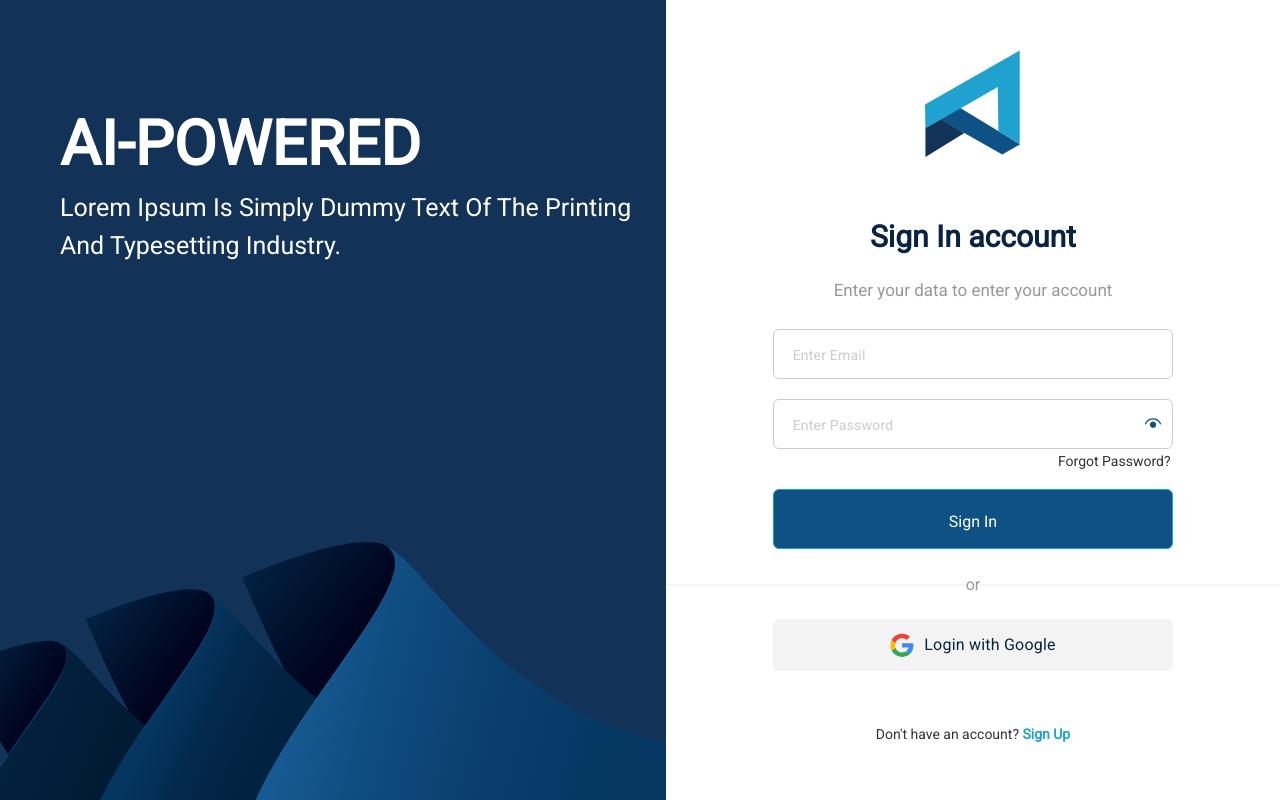
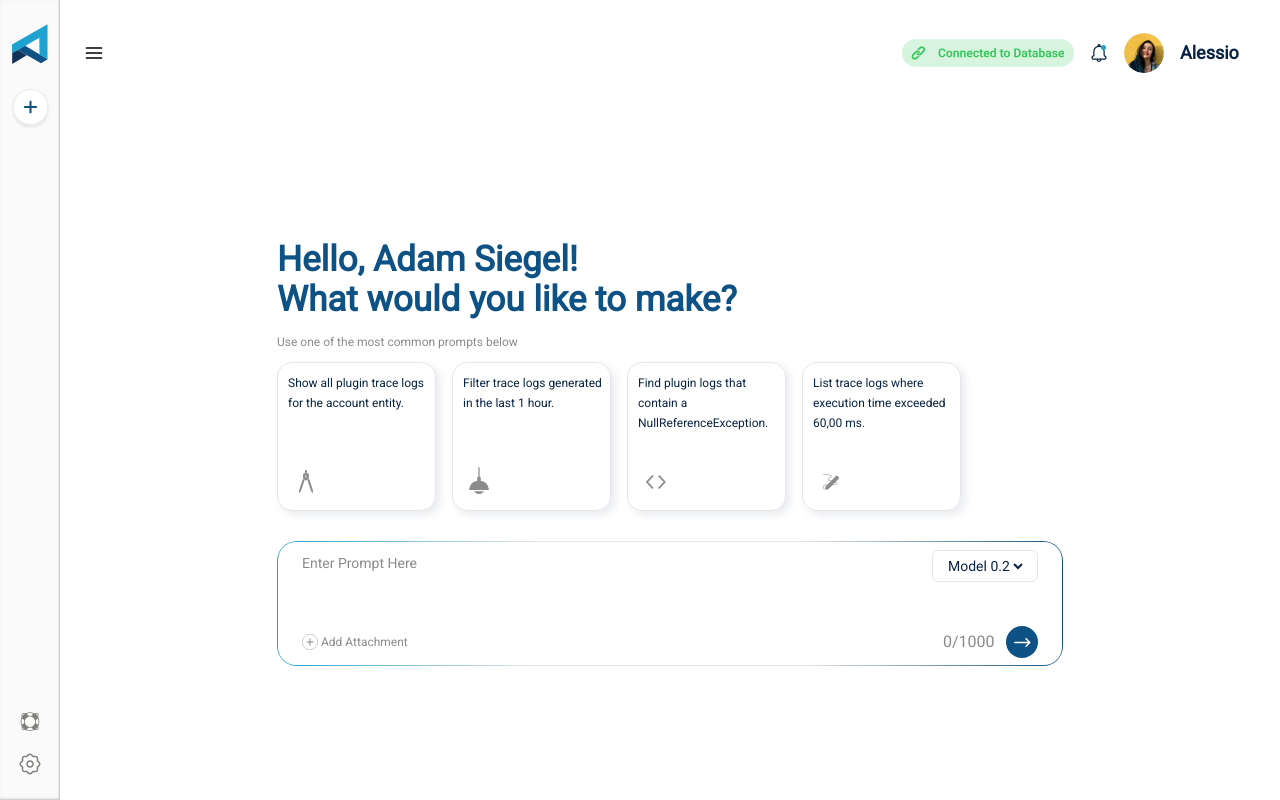
Before and after one commit to Harsh-Panghal/React_Project, a React (Vite) app in the folder PowerMakerAi/: page / in a window 1280 px wide. Built offline with nearby package versions, Linux system fonts and the light colour scheme.

Commit message:
Routing-done

```diff
--- a/PowerMakerAi/package.json
+++ b/PowerMakerAi/package.json
@@ -13,6 +13,7 @@
     "@tailwindcss/vite": "^4.1.10",
     "react": "^19.1.0",
     "react-dom": "^19.1.0",
+    "react-router-dom": "^7.6.2",
     "tailwindcss": "^4.1.10"
   },
   "devDependencies": {
--- a/PowerMakerAi/src/App.css
+++ b/PowerMakerAi/src/App.css
@@ -588,7 +588,7 @@
   margin-bottom: 1.5rem;
 }
 
-.card1 > .logo {
+.card1 > .logo1 {
   width: 36px;
   height: 45px;
 }
--- a/PowerMakerAi/src/App.jsx
+++ b/PowerMakerAi/src/App.jsx
@@ -1,58 +1,16 @@
-import './App.css';
-import Sidebar from './components/Sidebar.jsx';
-import Sidebar2 from './components/Sidebar2.jsx';
-import MainContent from './components/MainContent.jsx';
-import React, { useState } from 'react';
-import DeleteChatAccount from './components/DeleteChatAccount.jsx';
-import InviteCard from './components/InviteCard.jsx';
-import ProfileCard from './components/ProfileCard.jsx';
-import SignInUp from './components/SignInUp.jsx';
-// import { useState } from 'react';
-
-
+import React from 'react';
+import { BrowserRouter as Router, Routes, Route } from 'react-router-dom';
+import LandingPage from './pages/LandingPage';
+import SignInUp from './pages/SignInUp';
 
 function App() {
-  const [isSidebar2Visible, setIsSidebar2Visible] = useState(false); // false means Sidebar (default)
-  const [isProfileCardVisible, setIsProfileCardVisible] = useState(false);
-  const [isInviteCardVisible, setIsInviteCardVisible] = useState(false);
-  const [isDeleteChatAccountVisible, setIsDeleteChatAccountVisible] = useState(false);
-
-
-  const handleToggleSidebar = () => {
-
-    setIsSidebar2Visible(prev => !prev);
-  };
-  const handleToggleProfileCard = () => {
-
-    setIsProfileCardVisible(prev => !prev);
-  }
-  const handleToggleInviteCard = () => {
-
-    setIsInviteCardVisible(prev => !prev);
-  }
-  const handleToggleDeleteChatAccount = () => {
-
-    setIsDeleteChatAccountVisible(prev => !prev);
-  }
   return (
-    <>
-
-    {/* ---------------------------------------landing Page component-------------------------------- */}
-
-      {/* {isSidebar2Visible ? <Sidebar2 isDeleteChatAccountVisible={isDeleteChatAccountVisible} isInviteCardVisible={isInviteCardVisible} onToggleSidebar={handleToggleSidebar} onToggleDeleteChatAccount={handleToggleDeleteChatAccount} /> : <Sidebar isDeleteChatAccountVisible={isDeleteChatAccountVisible} isInviteCardVisible={isInviteCardVisible} onToggleInviteCard={handleToggleInviteCard} />}
-      <MainContent isDeleteChatAccountVisible={isDeleteChatAccountVisible} isInviteCardVisible={isInviteCardVisible} issidebar2Visible={isSidebar2Visible} onToggleSidebar={handleToggleSidebar} onToggleProfileCard={handleToggleProfileCard} />
-      {isDeleteChatAccountVisible && <DeleteChatAccount onToggleDeleteChatAccount={handleToggleDeleteChatAccount} isProfileCardVisible={isProfileCardVisible} />}
-
-
-      {isProfileCardVisible && <ProfileCard isInviteCardVisible={isInviteCardVisible} onToggleInviteCard={handleToggleInviteCard} onToggleDeleteChatAccount={handleToggleDeleteChatAccount} />}
-      {isInviteCardVisible && <InviteCard onToggleInviteCard={handleToggleInviteCard} />}
-       */}
-
-
-      {/* ----------------------------SignInUp component--------------------------------------------------------------------- */}
-      <SignInUp />
-
-    </>
+    <Router>
+      <Routes>
+        <Route path="/" element={<LandingPage />} />
+        <Route path="/auth" element={<SignInUp />} />
+      </Routes>
+    </Router>
   );
 }
 
--- a/PowerMakerAi/src/SignInUp.css
+++ b/PowerMakerAi/src/SignInUp.css
@@ -6,7 +6,7 @@
   flex: 1;
 }
 
-.title {
+.describe-title {
   width: 574px;
   height: 73px;
   top: 113px;
--- a/PowerMakerAi/src/components/Sidebar.jsx
+++ b/PowerMakerAi/src/components/Sidebar.jsx
@@ -8,7 +8,7 @@ import setIcon from '../assets/setting-icon.svg';
 const Sidebar = ({isInviteCardVisible, isDeleteChatAccountVisible}) => (
   <div className={`sidebar-card ${isInviteCardVisible || isDeleteChatAccountVisible ? 'blurred' : ''} max-w-[60px] shadow-[inset_-1px_-1px_2px_0px_rgba(139,139,139,0.5)]`} >
     <div className="card1 gap-[1.5rem]">
-      <img src={logo} alt="Logo" className='logo' />
+      <img src={logo} alt="Logo" className='logo1' />
       <img src={addIcon} alt="Add" className='addicon' />
       {/* <img src={histIcon} alt="History" className='histicon' /> */}
     </div>
--- a/PowerMakerAi/src/main.jsx
+++ b/PowerMakerAi/src/main.jsx
@@ -2,6 +2,6 @@
 import { createRoot } from 'react-dom/client'
 import App from './App.jsx'
 import '../index.css'
-import './App.css'
+// import './App.css'
 
 createRoot(document.getElementById('root')).render(<App />)
--- /dev/null
+++ b/PowerMakerAi/src/pages/LandingPage.jsx
@@ -0,0 +1,66 @@
+import React, { useState } from 'react';
+import Sidebar from '../components/Sidebar.jsx';
+import Sidebar2 from '../components/Sidebar2.jsx';
+import MainContent from '../components/MainContent.jsx';
+import DeleteChatAccount from '../components/DeleteChatAccount.jsx';
+import InviteCard from '../components/InviteCard.jsx';
+import ProfileCard from '../components/ProfileCard.jsx';
+import '../App.css';
+
+function LandingPage() {
+  const [isSidebar2Visible, setIsSidebar2Visible] = useState(false);
+  const [isProfileCardVisible, setIsProfileCardVisible] = useState(false);
+  const [isInviteCardVisible, setIsInviteCardVisible] = useState(false);
+  const [isDeleteChatAccountVisible, setIsDeleteChatAccountVisible] = useState(false);
+
+  const handleToggleSidebar = () => setIsSidebar2Visible(prev => !prev);
+  const handleToggleProfileCard = () => setIsProfileCardVisible(prev => !prev);
+  const handleToggleInviteCard = () => setIsInviteCardVisible(prev => !prev);
+  const handleToggleDeleteChatAccount = () => setIsDeleteChatAccountVisible(prev => !prev);
+
+  return (
+    <>
+      {isSidebar2Visible ? (
+        <Sidebar2
+          isDeleteChatAccountVisible={isDeleteChatAccountVisible}
+          isInviteCardVisible={isInviteCardVisible}
+          onToggleSidebar={handleToggleSidebar}
+          onToggleDeleteChatAccount={handleToggleDeleteChatAccount}
+        />
+      ) : (
+        <Sidebar
+          isDeleteChatAccountVisible={isDeleteChatAccountVisible}
+          isInviteCardVisible={isInviteCardVisible}
+          onToggleInviteCard={handleToggleInviteCard}
+        />
+      )}
+
+      <MainContent
+        isDeleteChatAccountVisible={isDeleteChatAccountVisible}
+        isInviteCardVisible={isInviteCardVisible}
+        issidebar2Visible={isSidebar2Visible}
+        onToggleSidebar={handleToggleSidebar}
+        onToggleProfileCard={handleToggleProfileCard}
+      />
+
+      {isDeleteChatAccountVisible && (
+        <DeleteChatAccount
+          onToggleDeleteChatAccount={handleToggleDeleteChatAccount}
+          isProfileCardVisible={isProfileCardVisible}
+        />
+      )}
+
+      {isProfileCardVisible && (
+        <ProfileCard
+          isInviteCardVisible={isInviteCardVisible}
+          onToggleInviteCard={handleToggleInviteCard}
+          onToggleDeleteChatAccount={handleToggleDeleteChatAccount}
+        />
+      )}
+
+      {isInviteCardVisible && <InviteCard onToggleInviteCard={handleToggleInviteCard} />}
+    </>
+  );
+}
+
+export default LandingPage;
--- a/PowerMakerAi/src/components/SignInUp.jsx
+++ b/PowerMakerAi/src/pages/SignInUp.jsx
@@ -1,9 +1,9 @@
 import { useState } from 'react';
 import '../SignInUp.css';
 import bottomImg from '../assets/bottom-img.svg';
-import SignIn from './SignIn.jsx';
-import SignUp from './SignUp.jsx';
-import Verify from './Verify.jsx';
+import SignIn from '../components/SignIn.jsx';
+import SignUp from '../components/SignUp.jsx';
+import Verify from '../components/Verify.jsx';
 function SignInUp() {
     const [isSignIn, setIsSignIn] = useState(true);
     const [isVerify, setIsVerify] = useState(false);
@@ -16,7 +16,7 @@ function SignInUp() {
     return (
         <>
             <div className="describe">
-                <h1 className='title'>AI-Powered</h1>
+                <h1 className='describe-title'>AI-Powered</h1>
                 <p className='description'>Lorem Ipsum is simply dummy text of the printing and typesetting industry.</p>
                 <img src={bottomImg} alt="wave image" className='bottom-img' />
             </div>
```
Also changed, not shown: 1 other file (tests, documents, lock files or other folders).
